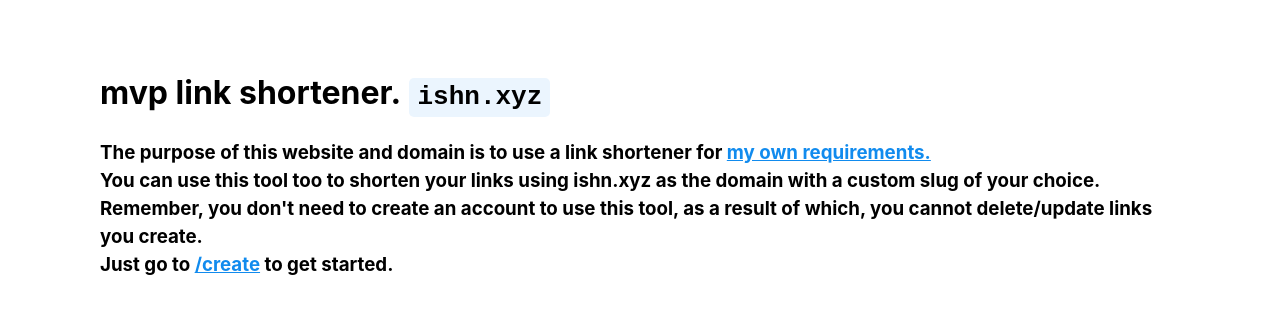
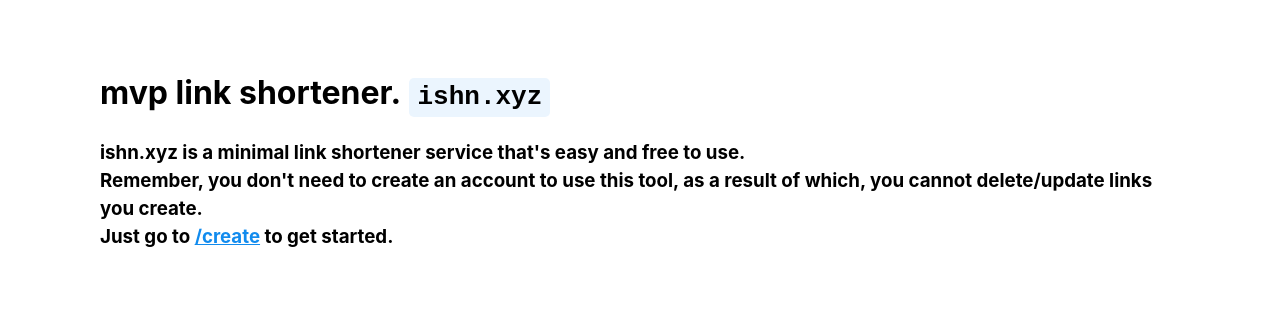
Before and after one commit to ishaanbedi/ishn.xyz, a Next.js app: page / in a window 1280 px wide. Shown: the top 314 px of the page. Built offline with nearby package versions, Linux system fonts and the light colour scheme.

Commit message:
Minor Changes to Welcome Text

```diff
--- a/pages/index.js
+++ b/pages/index.js
@@ -7,12 +7,8 @@ const Home = () => {
         mvp link shortener. <code>ishn.xyz</code>
       </h1>
       <h3>
-        The purpose of this website and domain is to use a link shortener for{" "}
-        <Link target="_blank" href="https://www.ishaanbedi.in">
-          my own requirements.
-        </Link>
-        <br /> You can use this tool too to shorten your links using ishn.xyz as
-        the domain with a custom slug of your choice.
+        ishn.xyz is a minimal link shortener service that&apos;s easy and free
+        to use.
         <br /> Remember, you don&apos;t need to create an account to use this
         tool, as a result of which, you cannot delete/update links you create.
         <br />
```
